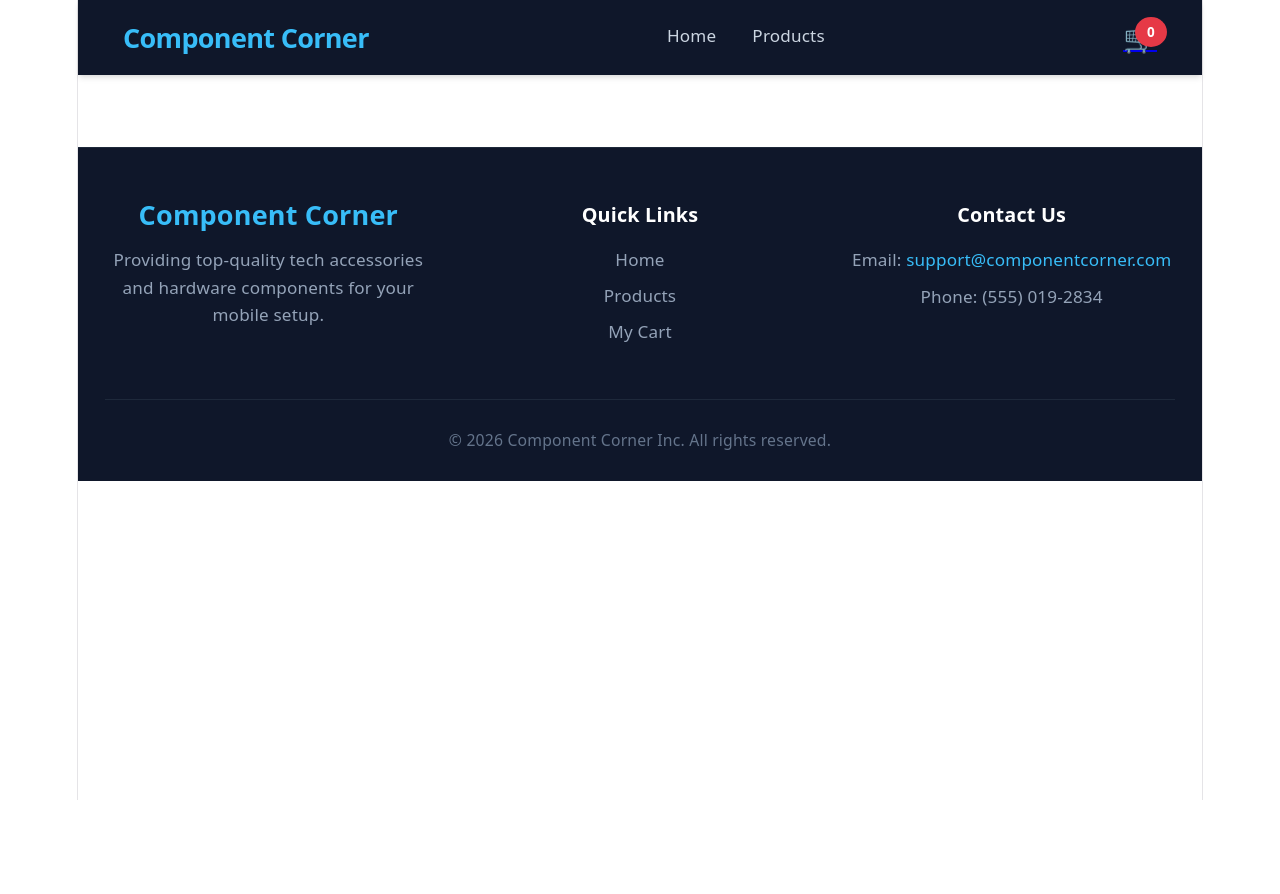
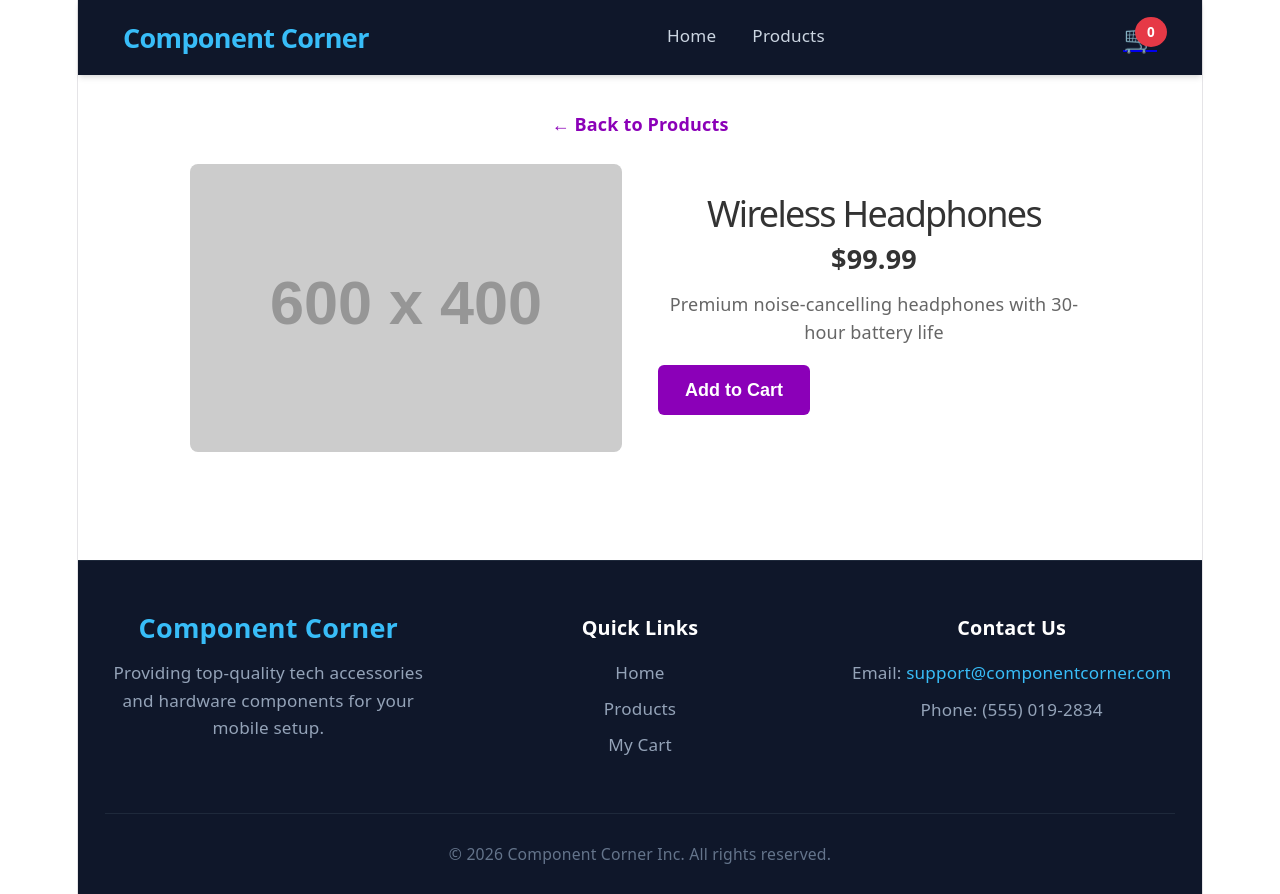
Before and after one commit to Frasse007/appdev2-multipage, a React (Vite) app in the folder componentcorner/: page /products/1 in a window 1280 px wide. Before the commit the page ends 800 px from the top, so only its background shows below. Built offline with nearby package versions, Linux system fonts and the light colour scheme.

Commit message:
Add error handling for localStorage persistence and add "ProductDetails" page with react router navigation

```diff
--- a/componentcorner/src/App.jsx
+++ b/componentcorner/src/App.jsx
@@ -6,6 +6,7 @@ import Footer from './components/Footer'
 import CartPage from './pages/CartPage'
 import HomePage from './pages/HomePage'
 import ProductsPage from './pages/ProductsPage'
+import ProductDetailsPage from './pages/ProductDetailsPage'
 
 function App() {
   const [products] = useState([
@@ -61,7 +62,10 @@ function App() {
 
   // Save cart changes to localStorage
   useEffect(() => {
-    localStorage.setItem('shopping_cart', JSON.stringify(cart));
+    try {
+      localStorage.setItem('shopping_cart', JSON.stringify(cart)); }
+    catch (error) {
+      console.warn('Could not save cart to localStorage:', error); }
   }, [cart]);
 
   // Functions to add/remove items from cart
@@ -80,6 +84,7 @@ function App() {
       <Routes>
         <Route path="/" element={<HomePage />} />
         <Route path="/products" element={<ProductsPage products={products} addToCart={addToCart} />} />
+        <Route path="/products/:id" element={<ProductDetailsPage products={products} addToCart={addToCart} />} />
         <Route path="/cart" element={<CartPage cart={cart} removeFromCart={removeFromCart} />} />
       </Routes>
       <Footer storeName="Component Corner" description="Providing top-quality tech accessories and hardware components for your mobile setup." contactEmail="support@componentcorner.com" contactPhone="(555) 019-2834" copyright="Component Corner Inc"/>
--- a/componentcorner/src/components/ProductCard.jsx
+++ b/componentcorner/src/components/ProductCard.jsx
@@ -1,11 +1,14 @@
 import './ProductCard.css';
+import { Link } from 'react-router-dom';
 
 function ProductCard ({ product, onAddToCart }) {
     const { image, itemname, price, description } = product;
     return (
         <div className="product-card">
-            <img className="image" src={image} alt={itemname}/>
-            <h2 className="itemname">{itemname}</h2>
+            <Link to={`/products/${product.id}`} className="product-card-link">
+                <img className="image" src={image} alt={itemname}/>
+                <h2 className="itemname">{itemname}</h2>
+            </Link>
             <h3 className="price">${price}</h3>
             <p className="description">{description}</p>
             <button className="add-to-cart-btn" onClick={() => onAddToCart(product)}>Add to Cart</button>
--- /dev/null
+++ b/componentcorner/src/pages/ProductDetailsPage.css
@@ -0,0 +1,78 @@
+/* ProductDetails styling created with the help of AI and refined by me */
+.product-details-container {
+  max-width: 900px;
+  margin: 2rem auto;
+  padding: 0 1rem;
+}
+
+.back-link {
+  display: inline-block;
+  margin-bottom: 1.5rem;
+  color: #8b00b8;
+  text-decoration: none;
+  font-weight: bold;
+}
+
+.back-link:hover {
+  text-decoration: underline;
+}
+
+.details-grid {
+  display: grid;
+  grid-template-columns: 1fr 1fr;
+  gap: 2rem;
+  align-items: center;
+}
+
+.details-image {
+  width: 100%;
+  border-radius: 8px;
+  object-fit: cover;
+}
+
+.info-section {
+  display: flex;
+  flex-direction: column;
+  gap: 1rem;
+}
+
+.details-title {
+  font-size: 2rem;
+  margin: 0;
+  color: #333;
+}
+
+.details-price {
+  font-size: 1.5rem;
+  font-weight: bold;
+  color: #333;
+  margin: 0;
+}
+
+.details-description {
+  color: #666;
+  line-height: 1.6;
+  margin: 0;
+}
+
+.add-to-cart-details-btn {
+  padding: 0.8rem 1.5rem;
+  background-color: #8b00b8;
+  color: #ffffff;
+  border: none;
+  border-radius: 6px;
+  cursor: pointer;
+  font-size: 1rem;
+  font-weight: bold;
+  width: fit-content;
+  transition: background-color 0.2s ease;
+}
+
+.add-to-cart-details-btn:hover {
+  background-color: #6a008c;
+}
+
+.not-found-container {
+  padding: 3rem;
+  text-align: center;
+}
--- /dev/null
+++ b/componentcorner/src/pages/ProductDetailsPage.jsx
@@ -0,0 +1,50 @@
+import { useParams, Link } from 'react-router-dom';
+import './ProductDetailsPage.css'
+
+function ProductDetailsPage({ products = [], addToCart }) {
+  const { id } = useParams();
+  const product = products.find((p) => p.id === Number(id));
+
+  if (!product) {
+    return (
+      <div className="not-found-container">
+        <h2>Product Not Found</h2>
+        <p>We couldn't find the product you're looking for.</p>
+        <Link to="/products" className="back-link">
+          ← Back to All Products
+        </Link>
+      </div>
+    );
+  }
+
+  return (
+    <div className="product-details-container">
+      <Link to="/products" className="back-link">
+        ← Back to Products
+      </Link>
+
+      <div className="details-grid">
+        <img
+          src={product.image}
+          alt={product.itemname}
+          className="details-image"
+        />
+
+        <div className="info-section">
+          <h1 className="details-title">{product.itemname}</h1>
+          <p className="details-price">${product.price.toFixed(2)}</p>
+          <p className="details-description">{product.description}</p>
+
+          <button
+            className="add-to-cart-details-btn"
+            onClick={() => addToCart(product)}
+          >
+            Add to Cart
+          </button>
+        </div>
+      </div>
+    </div>
+  );
+}
+
+export default ProductDetailsPage;
```
